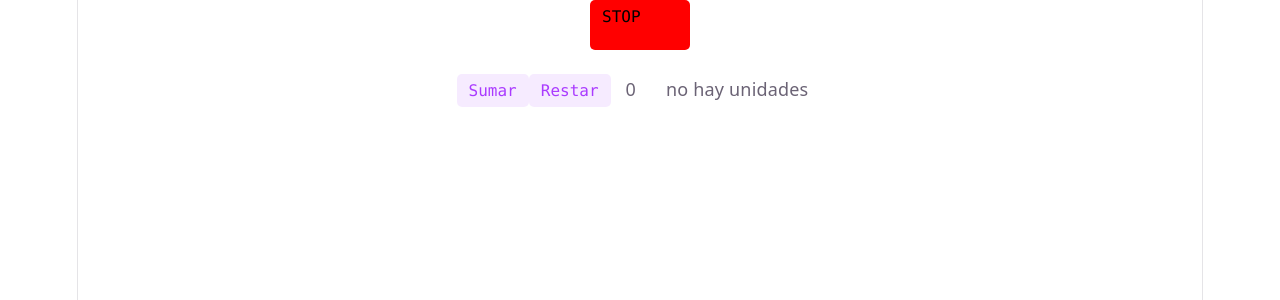
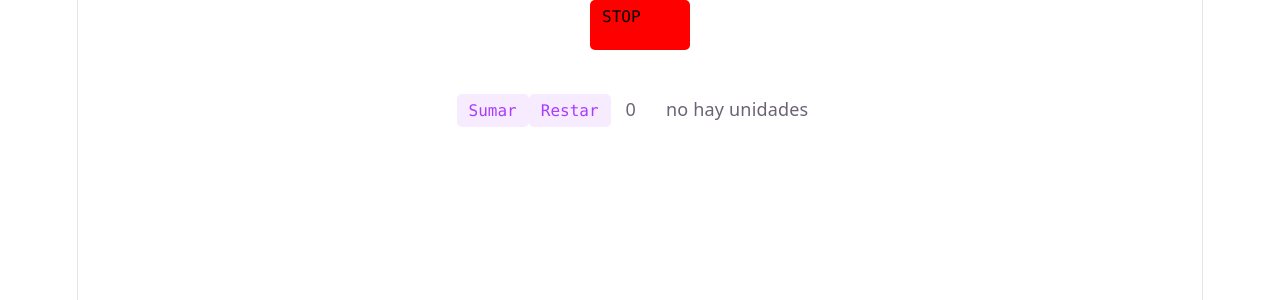
Before and after one commit to giovannilavolpe/react-bootcamp-giovanni, a React (Vite) app in the folder react-bootcamp-giovanni/: page / in a window 1280 px wide. Shown: the top 300 px of the page. Built offline with nearby package versions, Linux system fonts and the light colour scheme.

Commit message:
fix(App.css) fix names that mix languages

```diff
--- a/react-bootcamp-giovanni/src/App.css
+++ b/react-bootcamp-giovanni/src/App.css
@@ -41,7 +41,7 @@
   border-radius: 6px;
 }
 
-.avisoStock {
+.StockMessage {
   margin-top: 20px;
 }
 
```
